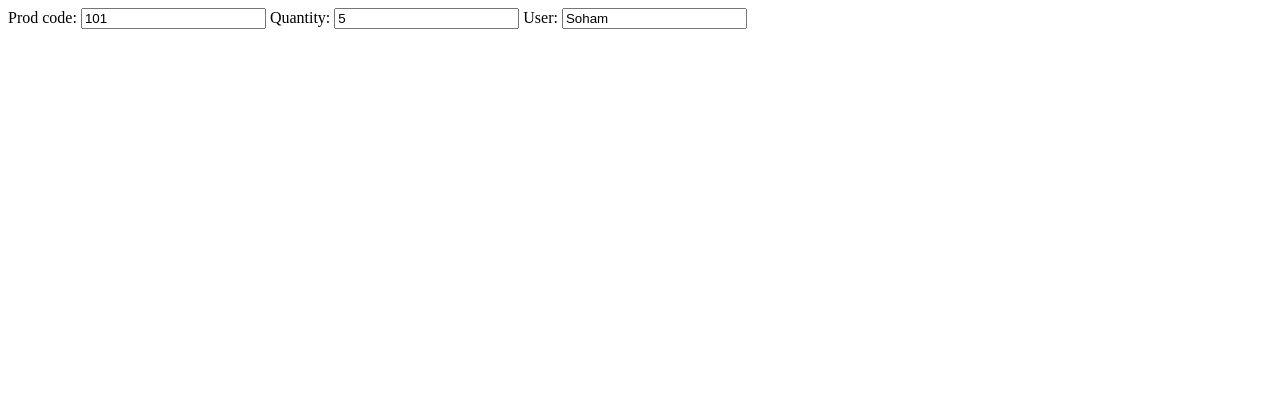
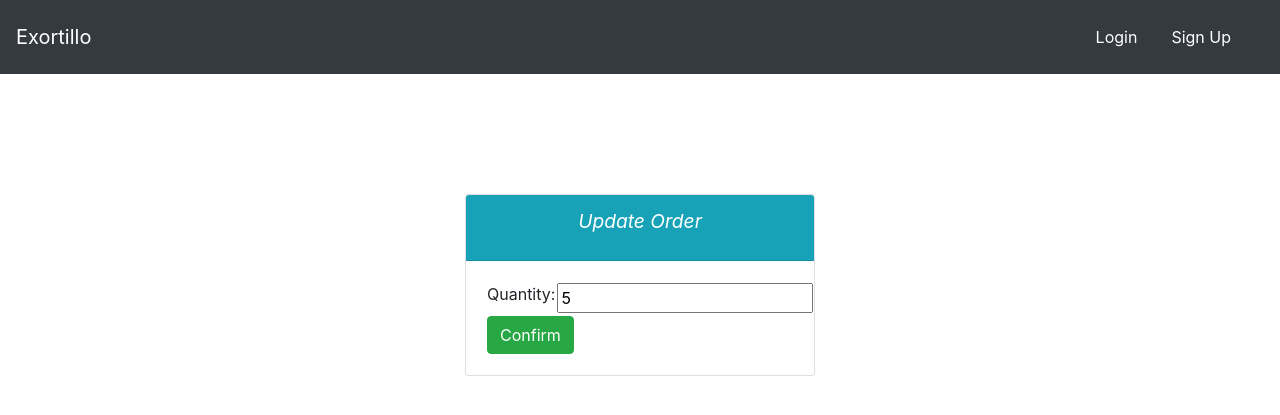
Before and after one commit to Brij123987/brijesh_django, a Django app: page /users/upd_orders/1/1/ in a window 1280 px wide. Shown: the top 415 px of the page. Run offline with Django 4.2, Linux system fonts and the light colour scheme; data comes from the database, SQL or seed files in the repository; both versions use the stored data as it was after the commit.

Commit message:
commit:83

```diff
--- a/mysite/users/forms.py
+++ b/mysite/users/forms.py
@@ -15,4 +15,4 @@ class RegisterForm(UserCreationForm):
 class CusOrdersUpd(forms.ModelForm):
   class Meta:
     model = CusOrders
-    fields = ['order_id','prod_code','quantity','user']
+    fields = ['quantity']
--- a/mysite/users/templates/users/orders_upd.html
+++ b/mysite/users/templates/users/orders_upd.html
@@ -1 +1,48 @@
-{{ form }}
+{% extends 'food/base.html' %}
+
+<!DOCTYPE html>
+<html lang="en">
+<head>
+  <meta charset="UTF-8">
+  <meta name="viewport" content="width=device-width, initial-scale=1.0">
+  <title>Document</title>
+</head>
+<body>
+  {% block body %}
+
+  <br><br><br>
+
+  <div class="container">
+    <div class="row">
+      <div class="col-md-4 offset-md-4">
+        <div class="card">
+          <div class="card-header text-white bg-info">
+            <div class="card-title" style="text-align: center; font-size:larger; font-style:italic">
+              Update Order
+            </div>
+          </div>
+          <div class="card-body">
+            <form method="POST">
+              {% csrf_token %}
+              <table>
+                <tr>
+                  <td><label>Quantity: </label></td>
+                  <td>{{ form.quantity }}</td>
+                </tr>
+                <tr>
+                  <td colspan="2"><button type="submit" class="btn btn-success">Confirm</button></td>
+                </tr>
+              </table>
+
+            </form>
+          </div>
+        </div>
+      </div>
+    </div>
+  </div>
+
+
+  {% endblock %}
+
+</body>
+</html>
--- a/mysite/users/views.py
+++ b/mysite/users/views.py
@@ -113,7 +113,10 @@ def update_orders(request, id, upd_order_id):
   context = {
     'form':form
   }
-  if form.is_valid():
+  if request.method == 'POST':
+    form.instance.order_id = coo.order_id
+    form.instance.prod_code = coo.prod_code
+    form.instance.user = request.user.username
     form.save()
     return redirect('food:index_1',item_id = id)
 
```
Also changed, not shown: mysite/db.sqlite3.
